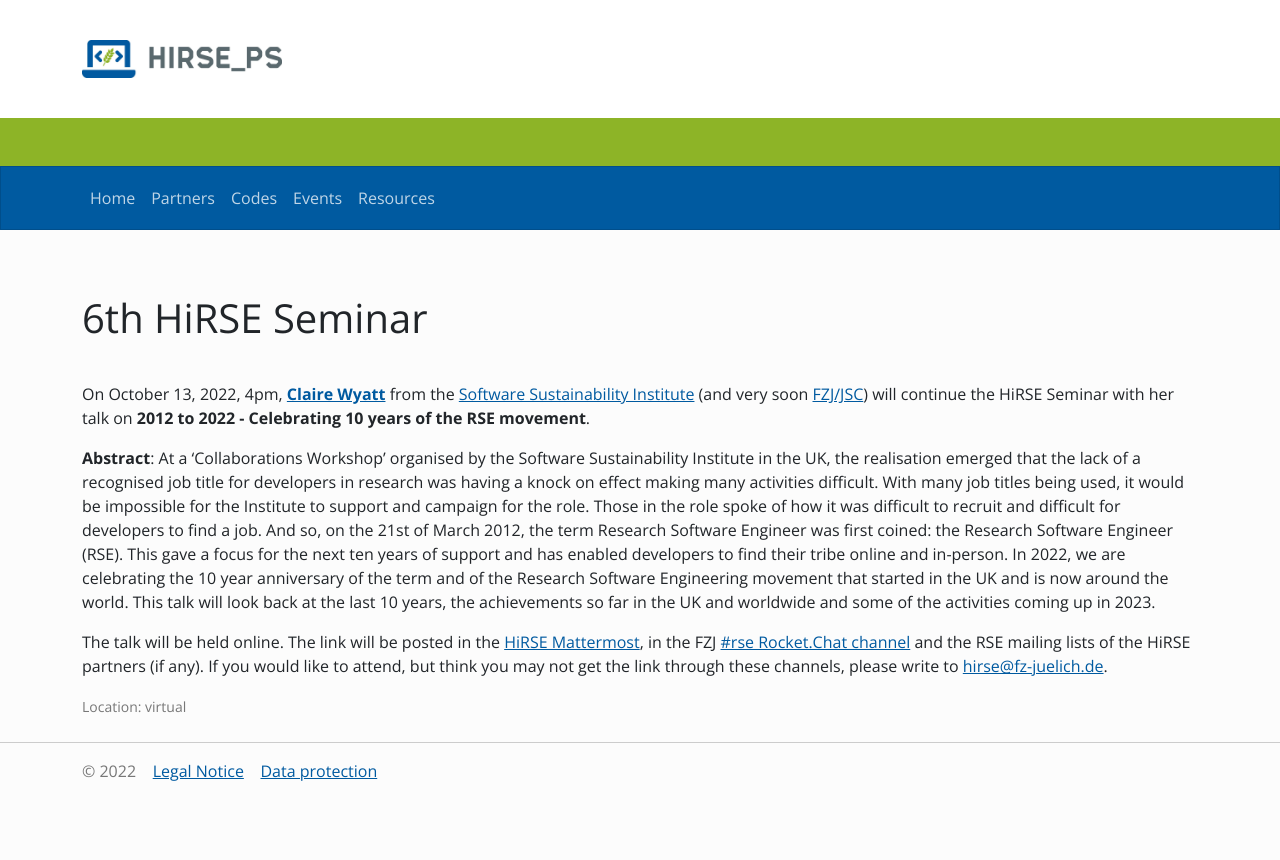
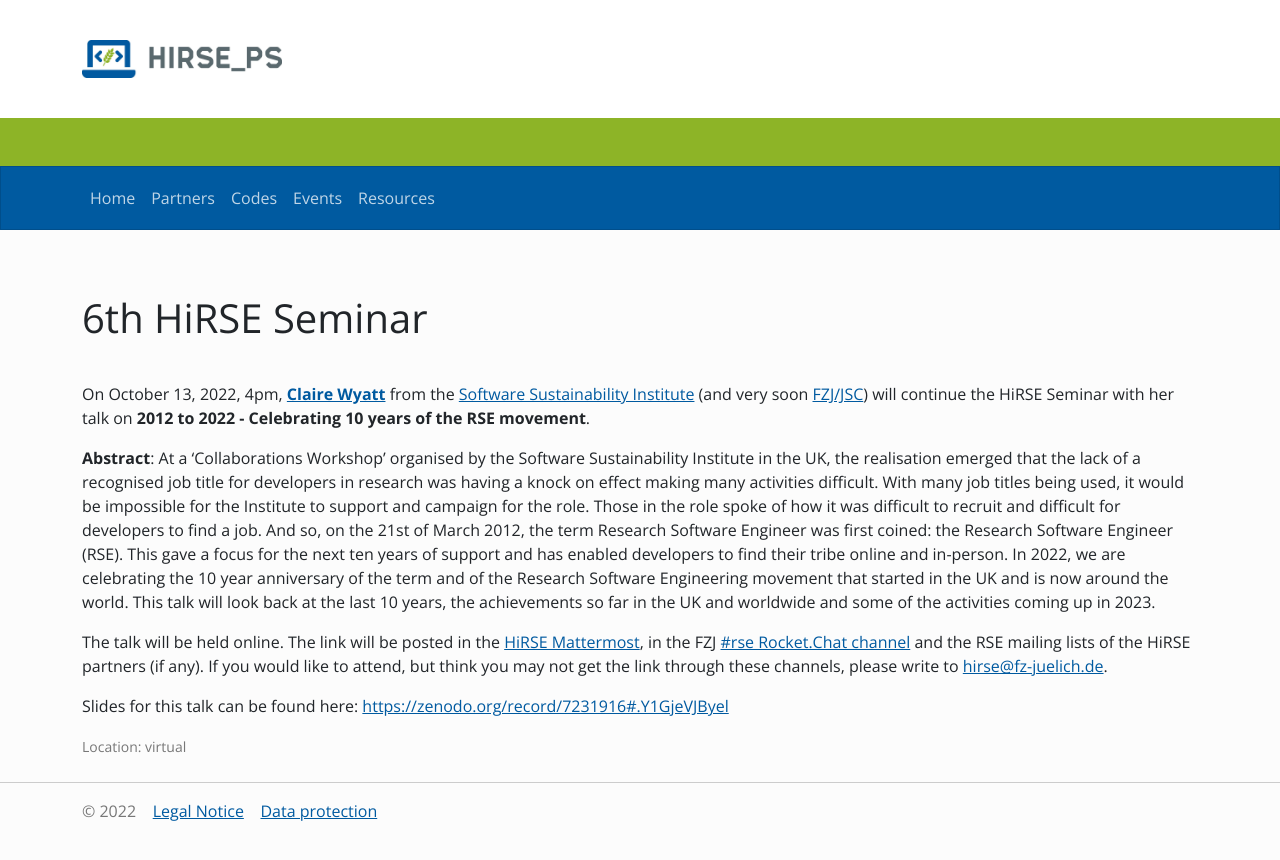
Before and after one commit to Helmholtz-HiRSE/helmholtz-hirse.github.io, a Jekyll site: the page built from _events/2022_10_07-seminar_6.md, in a window 1280 px wide. Shown: the top 860 px of the page. Built offline with Jekyll 4.4.1, drawn with Linux system fonts in a browser that asks for light colours; nearby versions of some CDN libraries.

Commit message:
Update 2022_10_07-seminar_6.md

```diff
--- a/_events/2022_10_07-seminar_6.md
+++ b/_events/2022_10_07-seminar_6.md
@@ -15,3 +15,5 @@
 
 
 The talk will be held online. The link will be posted in the [HiRSE Mattermost](https://mattermost.hzdr.de/hirse), in the FZJ [#rse Rocket.Chat channel](https://chat.fz-juelich.de/channel/rse) and the RSE mailing lists of the HiRSE partners (if any). If you would like to attend, but think you may not get the link through these channels, please write to [hirse@fz-juelich.de](mailto:hirse@fz-juelich.de).
+
+Slides for this talk can be found here: <https://zenodo.org/record/7231916#.Y1GjeVJByel>
```
